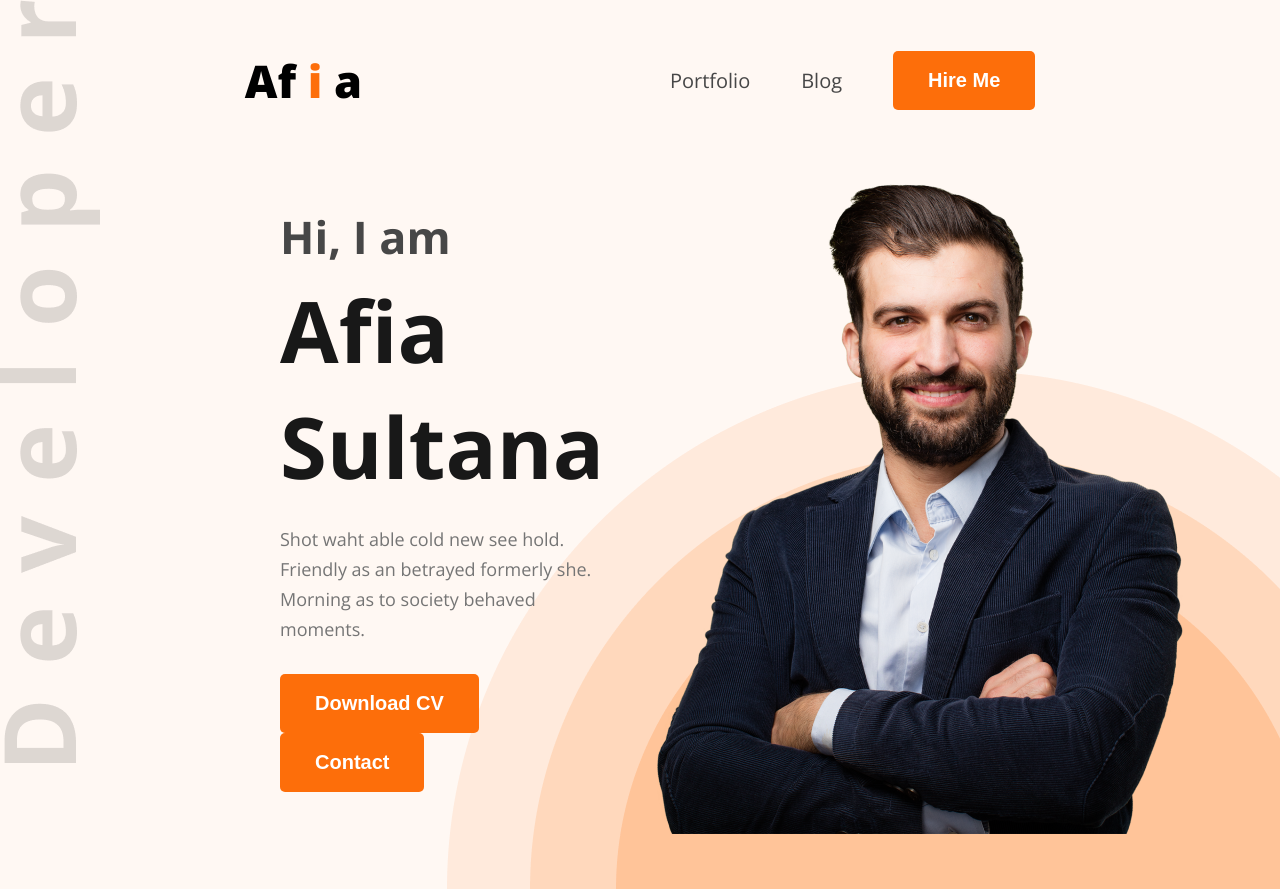
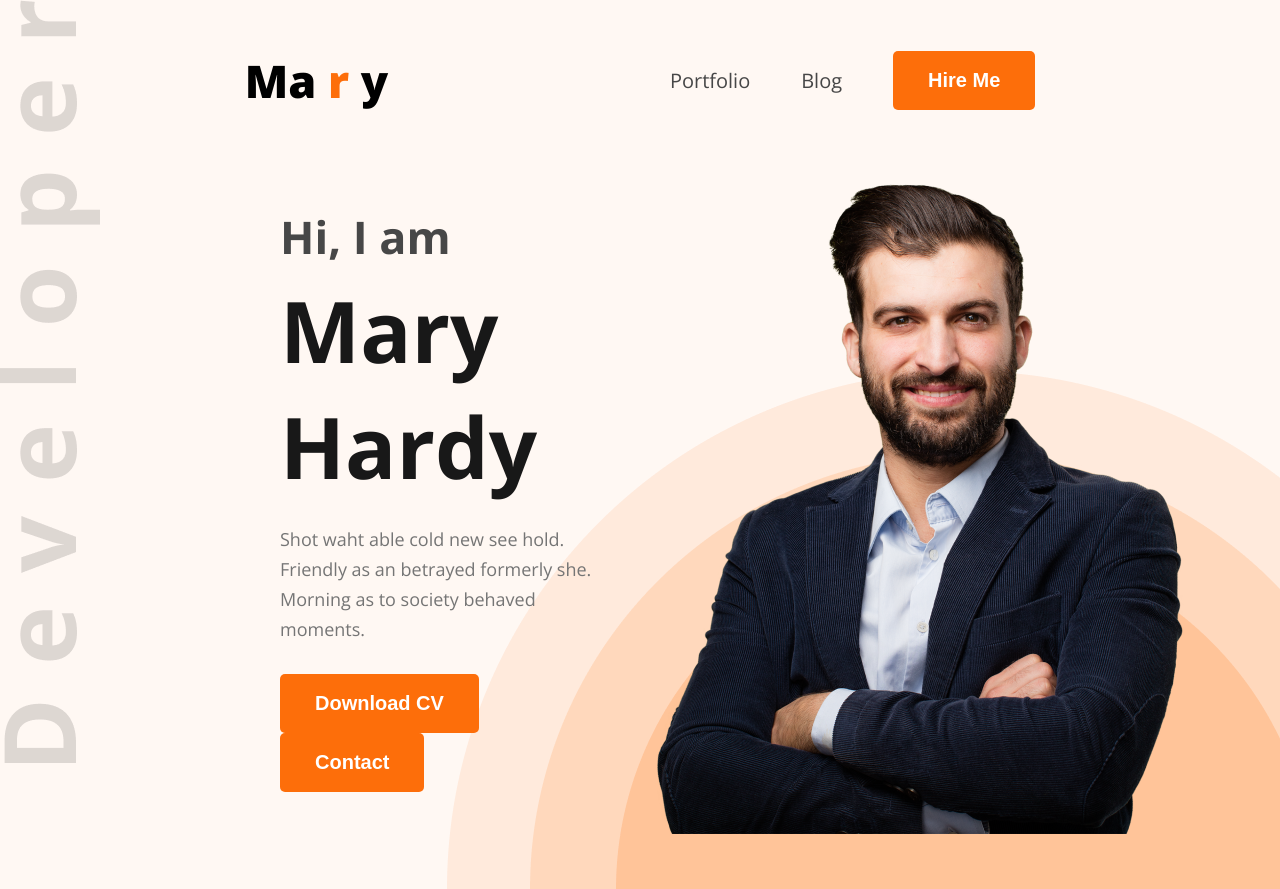
Before and after one commit to afia-labonno/portfolio-demo, a plain HTML site: page index.html in a window 1280 px wide. Drawn offline with nearby package versions, Linux system fonts and the light colour scheme.

Commit message:
Change the developer name from Afia to Mary

```diff
--- a/index.html
+++ b/index.html
@@ -16,7 +16,7 @@
     <header>
         <nav>
             <div class="logo">
-                <h2>Af <span class="color-orange">i</span> a</h2>
+                <h2>Ma <span class="color-orange">r</span> y</h2>
             </div>
 
             <ul class="menu">
@@ -29,7 +29,7 @@
         <section id="banner">
             <div class="banner-content">
                 <h2>Hi, I am</h2>
-                <h1>Afia Sultana</h1>
+                <h1>Mary Hardy</h1>
                 <p>Shot waht able cold new see hold. Friendly as an betrayed formerly she. Morning as to society behaved moments.</p>
                 <button class="btn">Download CV</button>
                 <button class="btn">Contact</button>
```
